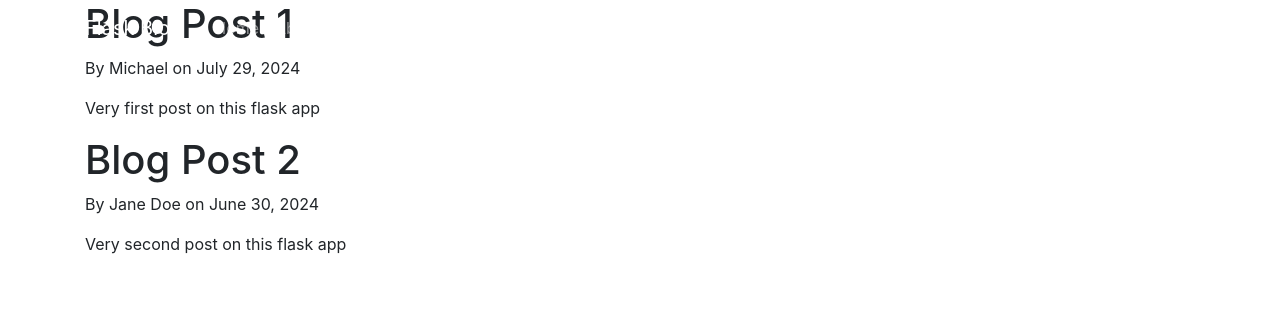
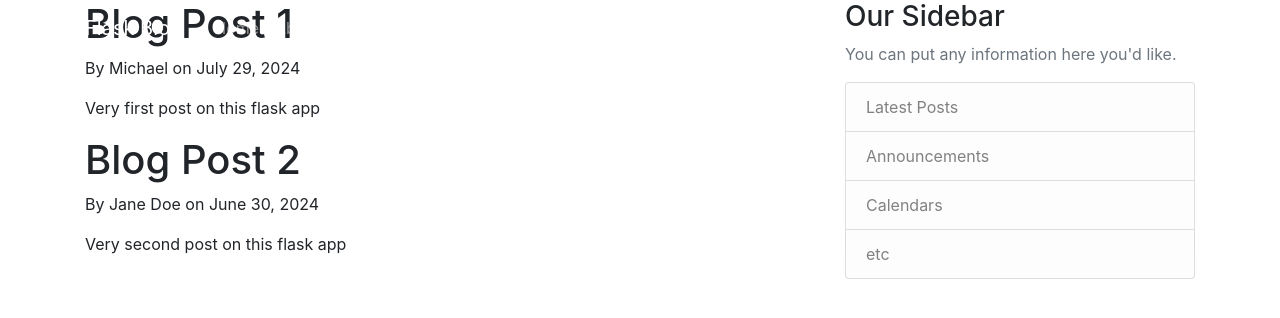
Before and after one commit to mikhailyemets/flask-blog, a Flask app: page / in a window 1280 px wide. Shown: the top 318 px of the page. Run offline with Flask 3, Linux system fonts and the light colour scheme; some libraries are stand-ins or nearby versions.

Commit message:
add main block to layout.html

```diff
--- a/templates/layout.html
+++ b/templates/layout.html
@@ -33,9 +33,27 @@
     </nav>
   </header>
 
-  <div class="container">
-    {% block content %}{% endblock %}
-  </div>
+  <main role="main" class="container">
+      <div class="row">
+        <div class="col-md-8">
+          {% block content %}{% endblock %}
+        </div>
+        <div class="col-md-4">
+          <div class="content-section">
+            <h3>Our Sidebar</h3>
+            <p class='text-muted'>You can put any information here you'd like.
+              <ul class="list-group">
+                <li class="list-group-item list-group-item-light">Latest Posts</li>
+                <li class="list-group-item list-group-item-light">Announcements</li>
+                <li class="list-group-item list-group-item-light">Calendars</li>
+                <li class="list-group-item list-group-item-light">etc</li>
+              </ul>
+            </p>
+          </div>
+        </div>
+      </div>
+    </main>
+
   <script src="https://code.jquery.com/jquery-3.5.1.slim.min.js"></script>
   <script src="https://cdn.jsdelivr.net/npm/@popperjs/core@2.5.3/dist/umd/popper.min.js"></script>
   <script src="https://stackpath.bootstrapcdn.com/bootstrap/4.5.2/js/bootstrap.min.js"></script>
```
